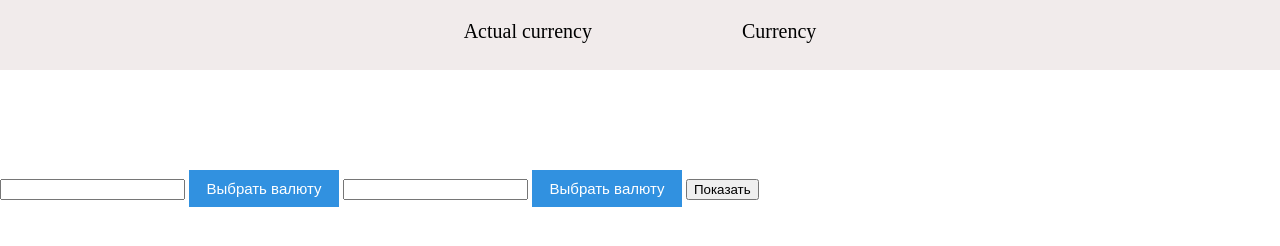
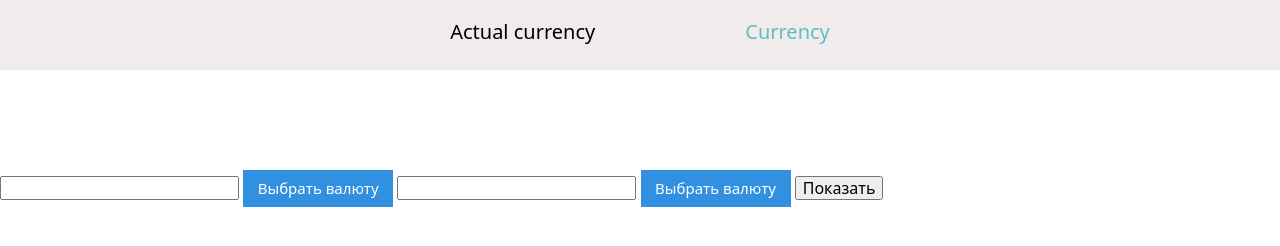
Before and after one commit to Mark-Nelovka/Currency, a website built with Parcel: page src/Currency.html in a window 1280 px wide. Built offline with nearby package versions, Linux system fonts and the light colour scheme; no server answers.

Commit message:
add style for index.html

```diff
--- a/src/Currency.html
+++ b/src/Currency.html
@@ -5,13 +5,16 @@
     <meta http-equiv="X-UA-Compatible" content="IE=edge">
     <meta name="viewport" content="width=device-width, initial-scale=1.0">
     <title>Currency</title>
+    <link rel="stylesheet" href="https://cdnjs.cloudflare.com/ajax/libs/modern-normalize/1.0.0/modern-normalize.min.css"
+        integrity="sha512-ISS7cAi1PEhQ8jnbJpJZMd29NlhNj4AWYyLOSp2CE/CsHxTCu+r+t0D2yoJudVrd0/8fTVPUVDzY5Tvli75u/g=="
+        crossorigin="anonymous" />
 </head>
 <body>
     <header class="header">
         <nav class="nav-menu">
             <ul class="nav-menu__list">
-                <li class="nav-menu__item"><a class="nav-menu__link " href="Currency.html">Actual currency</a></li>
-                <li class="nav-menu__item"> <a class="nav-menu__link accent" href="index.html">Currency</a></li>
+                <li class="nav-menu__item"><a class="nav-menu__link " href="index.html">Actual currency</a></li>
+                <li class="nav-menu__item"> <a class="nav-menu__link nav-menu__link--accent" href="Currency.html">Currency</a></li>
             </ul>
         </nav>
 
--- a/src/currency.js
+++ b/src/currency.js
@@ -1,4 +1,4 @@
-import './sass/main.scss';
+import './sass/_currency.scss';
 import axios from 'axios';
 const refs = {
     form: document.querySelector('.form'),
--- a/src/index.js
+++ b/src/index.js
@@ -1,5 +1,5 @@
 import axios from 'axios';
-import './sass/main.scss';
+import './sass/_example.scss';
 
 const refs = {
     ul: document.querySelector('.ul-list'),
--- a/src/sass/_currency.scss
+++ b/src/sass/_currency.scss
@@ -4,13 +4,9 @@ body {
 
 .header {
   background-color: rgb(241, 235, 235);
-  height: 50px;
+  height: 70px;
   padding-top: 20px;
   margin-bottom: 100px;
-}
-
-.accent {
-  color: aqua;
 }
 
 .nav-menu {
@@ -37,6 +33,10 @@ body {
   font-size: 20px;
   text-decoration: inherit;
   color: #000;
+}
+
+.nav-menu__link--accent {
+  color: rgb(92, 192, 192);
 }
 
 // Стиль для кнопок выбора валюты
--- a/src/sass/_example.scss
+++ b/src/sass/_example.scss
@@ -1,31 +1,58 @@
-.example {
-  font-family: -apple-system, BlinkMacSystemFont, 'Segoe UI', Roboto, Oxygen, Ubuntu, Cantarell,
-    'Open Sans', 'Helvetica Neue', sans-serif;
-  line-height: 1.5;
-  background-color: #fff;
-  color: #424242;
-  max-width: 960px;
-  padding: 16px;
+body {
+  margin: 0 0;
 }
 
-.example code {
-  font-family: monospace;
-  font-size: 16px;
-  font-weight: 700;
-  background-color: #009688;
-  color: #fff;
-  padding: 2px 6px;
-  border-radius: 2px;
+.header {
+  background-color: rgb(241, 235, 235);
+  height: 70px;
+  padding-top: 20px;
+  margin-bottom: 100px;
 }
 
-.example .background {
-  height: 240px;
-  // Путь к изображениям из SASS-файла всегда такой, как из папки css
-  background-image: url('../images/demo.jpg');
-  background-size: cover;
-  background-position: center;
+.nav-menu {
+  margin: 0 auto;
+}
+
+.nav-menu__list {
+  display: flex;
+  justify-content: center;
+  align-items: center;
+  text-decoration: none;
+  list-style: none;
+  margin: 0 auto;
+  padding-left: 0;
+}
+
+.nav-menu__item {
+  &:not(:last-child) {
+    margin-right: 150px;
+  }
+}
+
+.nav-menu__link {
+  font-size: 20px;
+  text-decoration: inherit;
+  color: #000;
+}
+
+.nav-menu__link--accent {
+  color: rgb(92, 192, 192);
+}
+
+.сurrency-container {
+  width: 450px;
+  margin: 0 auto;
+  // margin-left: 50%;
+  // margin-right: 50%;
 }
 
 .class {
-  background-color: aqua;
+  margin: 0 auto;
 }
+
+.ul-list {
+  margin: 0;
+  padding-left: 0;
+  text-decoration: none;
+  list-style: none;
+}
--- a/src/sass/main.scss
+++ /dev/null
@@ -1,8 +0,0 @@
-/*
- * Главный файл стилей.
- * Все паршалы подключаются сюда.
- */
-
-// Стили для файла с примером HTML-фрагмента
-@import './example';
-@import './currency';
```
Also changed, not shown: src/index.html (+11 -8 lines).
